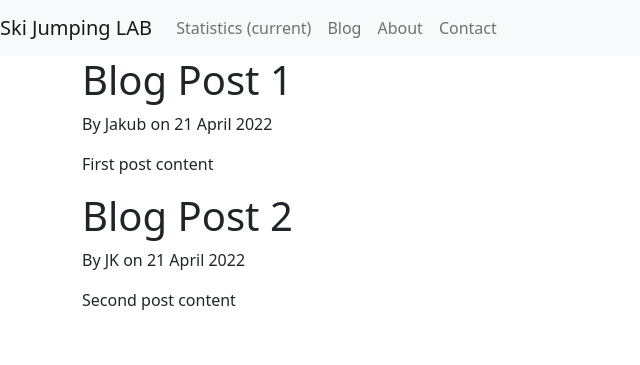
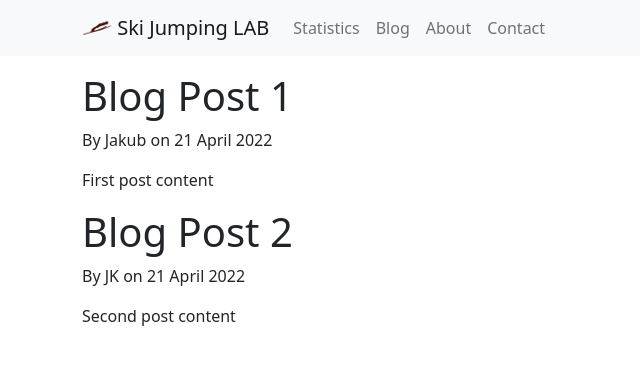
Before and after one commit to ff888/ff888-SkiJumpingLAB.com, a Django app: page /blog/ in a window 1280 px wide. Shown: the top 365 px of the page, without its empty margins (0-640 px from the left). Run offline with Django 4.2, Linux system fonts and the light colour scheme.

Commit message:
css file added

```diff
--- a/SkiJumpingLAB/SkiJumpingLAB/ski_statistics/templates/ski_statistics/base.html
+++ b/SkiJumpingLAB/SkiJumpingLAB/ski_statistics/templates/ski_statistics/base.html
@@ -1,3 +1,4 @@
+{% load static %}
 <!DOCTYPE html>
 <html lang="en">
 <head>
@@ -8,6 +9,7 @@
     <!-- Bootstrap CSS -->
     <link href="https://cdn.jsdelivr.net/npm/bootstrap@5.1.3/dist/css/bootstrap.min.css" rel="stylesheet" integrity="sha384-1BmE4kWBq78iYhFldvKuhfTAU6auU8tT94WrHftjDbrCEXSU1oBoqyl2QvZ6jIW3" crossorigin="anonymous">
 
+    <link rel="stylesheet" type="text/css" href="{% static 'ski_statistic/main.css' %}">
     <!-- title section -->
     {% if title %}
         <title>Ski Jumping LAB - {{ title }} </title>
@@ -16,15 +18,20 @@
     {% endif %}
 </head>
 <body>
+    <!-- Navbar-->
     <nav class="navbar navbar-expand-lg navbar-light bg-light">
-    <a class="navbar-brand" href="#">Ski Jumping LAB</a>
+        <div class="container">
+            <a class="navbar-brand" href="#">
+                <img src="ski_statistics/templates/ski_statistics/img/pngwing.png" width="30" height="30" class="d-inline-block align-top" alt="">
+                Ski Jumping LAB
+            </a>
             <button class="navbar-toggler" type="button" data-toggle="collapse" data-target="#navbarNavDropdown" aria-controls="navbarNavDropdown" aria-expanded="false" aria-label="Toggle navigation">
                 <span class="navbar-toggler-icon"></span>
             </button>
             <div class="collapse navbar-collapse" id="navbarNavDropdown">
                 <ul class="navbar-nav">
-            <li class="nav-item active">
-                <a class="nav-link" href="#">Statistics <span class="sr-only">(current)</span></a>
+                    <li class="nav-item">
+                        <a class="nav-link" href="#">Statistics</a>
                     </li>
                     <li class="nav-item">
                         <a class="nav-link" href="#">Blog</a>
@@ -37,8 +44,10 @@
                     </li>
                 </ul>
             </div>
+        </div>
     </nav>
-    <div class="container">
+
+    <div class="container mt-3">
         {% block content %}{% endblock %}
     </div>
 
```
Also changed, not shown: SkiJumpingLAB/SkiJumpingLAB/ski_statistics/static/__init__.py (added), SkiJumpingLAB/SkiJumpingLAB/ski_statistics/static/ski_statistics/__init__.py (added), SkiJumpingLAB/SkiJumpingLAB/ski_statistics/static/ski_statistics/static/__init__.py (added), SkiJumpingLAB/SkiJumpingLAB/ski_statistics/static/ski_statistics/static/main.css (added), SkiJumpingLAB/SkiJumpingLAB/ski_statistics/templates/ski_statistics/Photos/SkiJumping_icon.jpeg (deleted), SkiJumpingLAB/SkiJumpingLAB/ski_statistics/templates/ski_statistics/Photos/ski-jumping.webp (deleted), SkiJumpingLAB/SkiJumpingLAB/ski_statistics/templates/ski_statistics/img/pngwing.png (renamed from SkiJumpingLAB/SkiJumpingLAB/ski_statistics/templates/ski_statistics/Photos/pngwing.png). Lines whose indentation alone changed are shown as unchanged.
